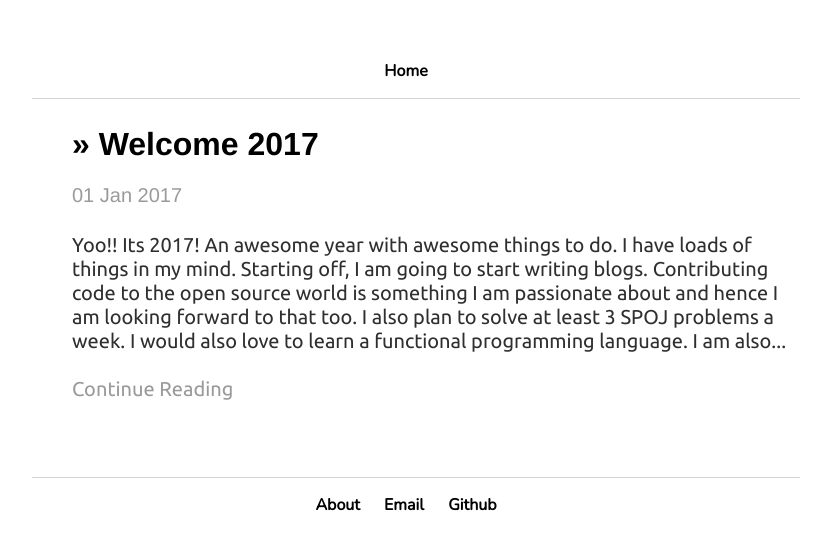
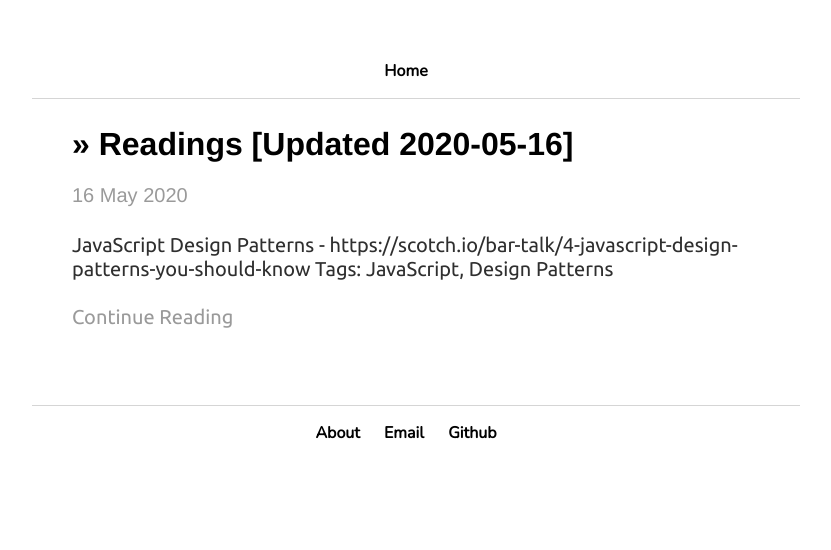
Before and after one commit to jomyemmanuel/jomyemmanuel.github.io, a Jekyll site: the page built from blog/index.html, in a window 1280 px wide. Shown: the top 550 px of the page, without its empty margins (224-1055 px from the left). Built offline with Jekyll 4.4.1, drawn with Linux system fonts in a browser that asks for light colours; the list of posts is cut into pages by our own code.

Commit message:
Added readings post

```diff
--- a/_posts/2017-01-01-Welcome_2017.md
+++ /dev/null
@@ -1,9 +0,0 @@
----
-layout: post
-title: "Welcome 2017"
-date: 2017-01-01
----
-
-Yoo!! Its 2017! An awesome year with awesome things to do. I have loads of things in my mind.
-
-Starting off, I am going to start writing blogs. Contributing code to the open source world is something I am passionate about and hence I am looking forward to that too. I also plan to solve at least 3 [SPOJ](http://www.spoj.com/) problems a week. I would also love to learn a functional programming language. I am also looking forward to reading plenty of good books this year. 2017 is also my graduation year. Ahh, good college memories :) Well, after I move to my workplace, I also plan to explore different places as well as be good in at least one sport. So, these are my goals for this year. I hope to achieve them all. Cheers!
--- /dev/null
+++ b/_posts/2020-05-16-Readings.md
@@ -0,0 +1,8 @@
+---
+layout: post
+title: "Readings [Updated 2020-05-16]"
+date: 2020-05-16
+---
+
+1. JavaScript Design Patterns - https://scotch.io/bar-talk/4-javascript-design-patterns-you-should-know
+Tags: JavaScript, Design Patterns
--- a/index.html
+++ b/index.html
@@ -40,7 +40,7 @@
             <a href="#code">&lt;Code/&gt; </a>
           </div>
           <div class="col-md-3 elm" value="blog">
-            <a href="#blog">Blog </a>
+            <a href="blog">Blog </a>
           </div>
           <div class="col-md-3 elm" value="contact">
             <a href="#contact"> Connect </a>
@@ -63,7 +63,7 @@
         </div>
 
         <div class='text-left' id="blog">
-          <div><a href="#" style="color:black;"> BLOG</a></div>
+          <div><a href="https://jomyemmanuel.github.io/blog/2020/05/16/Readings" style="color:black;"> Readings [Updated 2020-05-16]</a></div>
         </div>
 
         <div class='text-left' id="contact">
```
